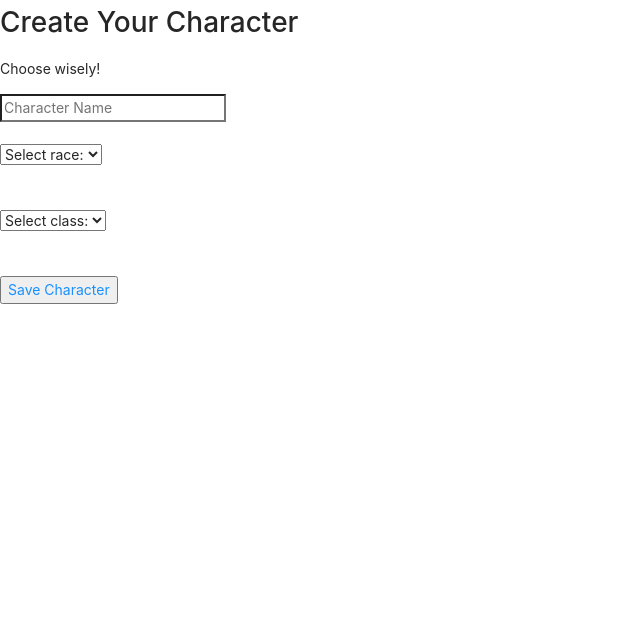
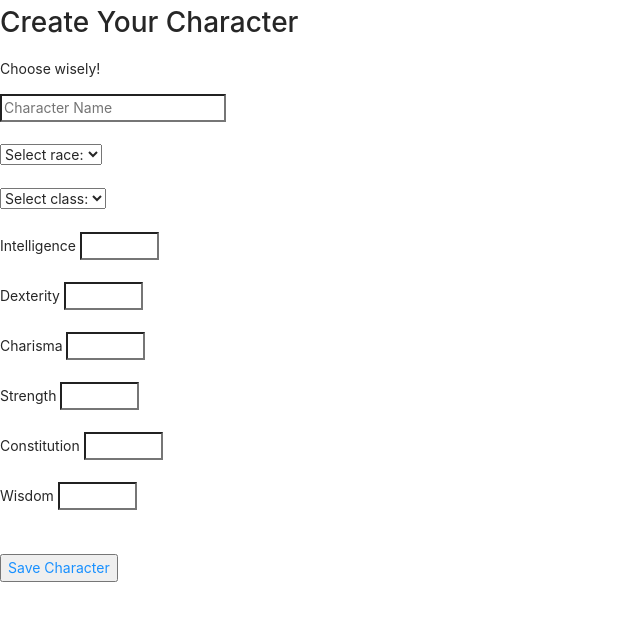
Before and after one commit to a-bland/5thGen, a React (Create React App) app: page /Creation in a window 1280 px wide. Shown: the top 620 px of the page, without its empty margins (0-640 px from the left). Built offline with nearby package versions, Linux system fonts and the light colour scheme; what aws-amplify, aws-amplify-react would draw is missing.

Commit message:
added more stats

```diff
--- a/src/components/Creation.js
+++ b/src/components/Creation.js
@@ -31,8 +31,8 @@ function Creation() {
                         <option value="9">Tiefling</option>
                     </select>
                 </div>
-                <br /><br />
-                <div class="custom-select" id="class">
+                <br />
+                <div class="custom-select" id="characterClass">
                     <select>
                         <option value="0">Select class:</option>
                         <option value="1">Barbarian</option>
@@ -49,9 +49,27 @@ function Creation() {
                         <option value="12">Wizard</option>
                     </select>
                 </div>
+                <br />
+                <label for="intelligence">Intelligence </label>
+                <input type="number" min="0" max="20" id="intelligence" default="10"></input>
+                <br /><br />
+                <label for="dexterity">Dexterity </label>
+                <input type="number" min="0" max="20" id="dexterity"></input>
+                <br /><br />
+                <label for="charisma">Charisma </label>
+                <input type="number" min="0" max="20" id="charisma"></input>
+                <br /><br />
+                <label for="strength">Strength </label>
+                <input type="number" min="0" max="20" id="strength"></input>
+                <br /><br />
+                <label for="constitution">Constitution </label>
+                <input type="number" min="0" max="20" id="constitution"></input>
+                <br /><br />
+                <label for="wisdom">Wisdom </label>
+                <input type="number" min="0" max="20" id="widsom"></input>
             </form>
             <br /><br />
-            <a href="/"><button> Save Character </button></a>
+            <a href="/"><button onclick="sendInfo()"> Save Character </button></a>
         </div >
 
     );
@@ -59,14 +77,19 @@ function Creation() {
 function sendInfo() {
     var characterName = document.getElementById("Character Name").value;
     var race = document.getElementById("race").value;
-    var jsonPayload = '{"characterName: "' + characterName + '", race: "' + race + '"}';
+    var characterClass = document.getElementById("class").value;
+    var intelligence = document.getElementById("intelligence").value;
+    var dexterity = document.getElementById("dexterity").value;
+    var charisma = document.getElementById("charisma").value;
+    var strength = document.getElementById("strength").value;
+    var wisdom = document.getElementById("wisdom").value;
+    var constitution = document.getElementById("constitution").value;
+    var jsonPayload = '{"characterName: "' + characterName + '", race: "' + race + '", class: "' + characterClass + '", intelligence: "' + intelligence + '", dexterity: "' + dexterity + '", charisma: "' + charisma + '", strength: "' + strength + '", wisdom: "' + wisdom + '", constitution: "' + constitution + '"}';
     var url = '/Create';
 
     var xhr = new XMLHttpRequest();
     xhr.open("POST", url, false);
     xhr.setRequestHeader("Content-type", "application/json; charset=UTF-8");
     xhr.send(jsonPayload);
-
 }
-
 export default Creation;
```
